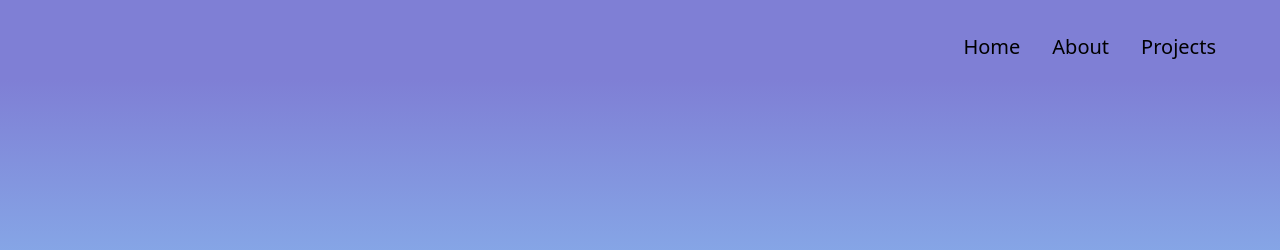
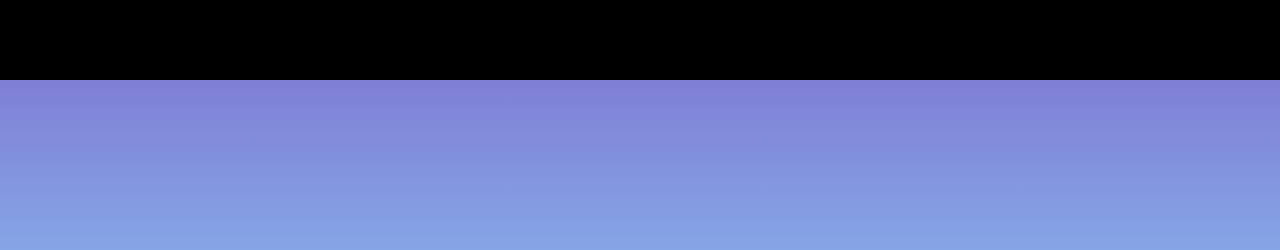
Before and after one commit to greeshma127/html-portfolio, a plain HTML site: page index.html in a window 1280 px wide. Shown: the top 250 px of the page. Drawn offline with nearby package versions, Linux system fonts and the light colour scheme; a web font is replaced by a local one.

Commit message:
Update style.css

```diff
--- a/style.css
+++ b/style.css
@@ -18,6 +18,6 @@
 }
 
 .c{
-    background: #7F7FD5;
+    background: black;
     font-size: 20px;
 }
```
